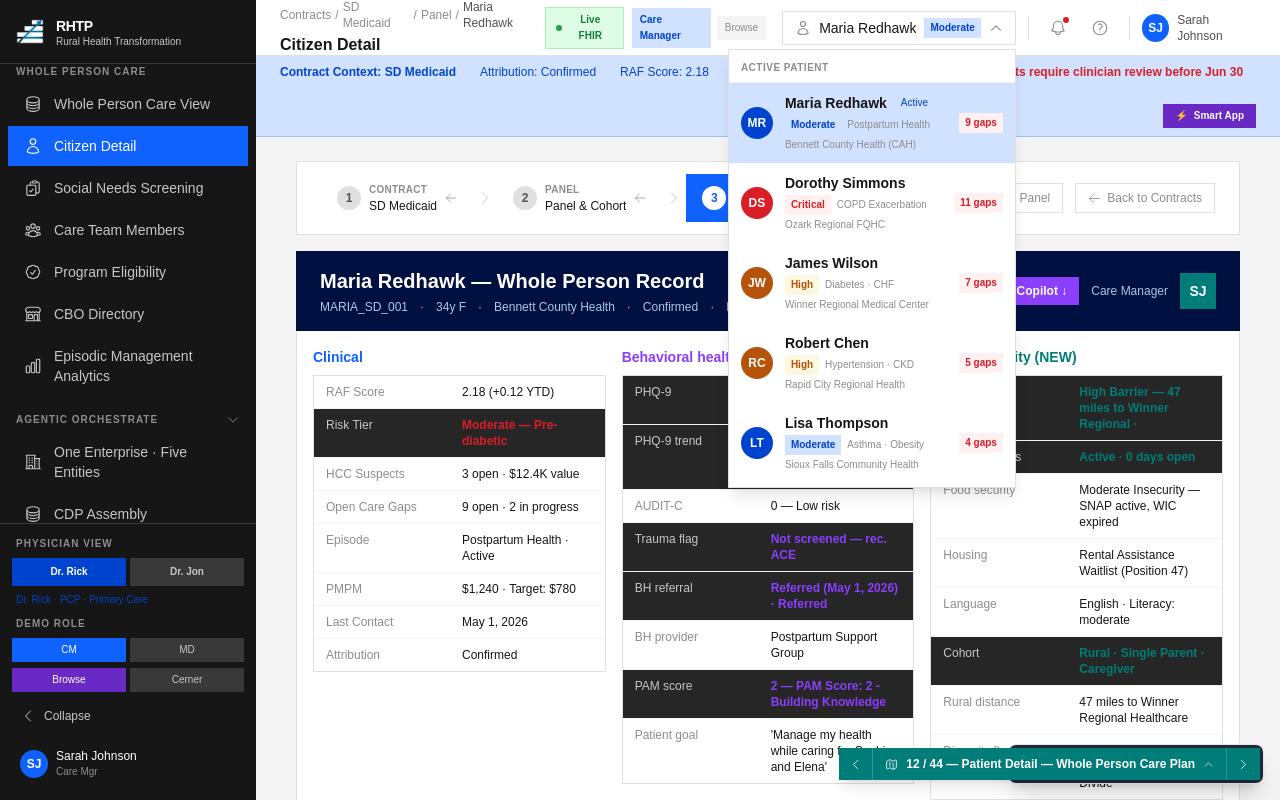
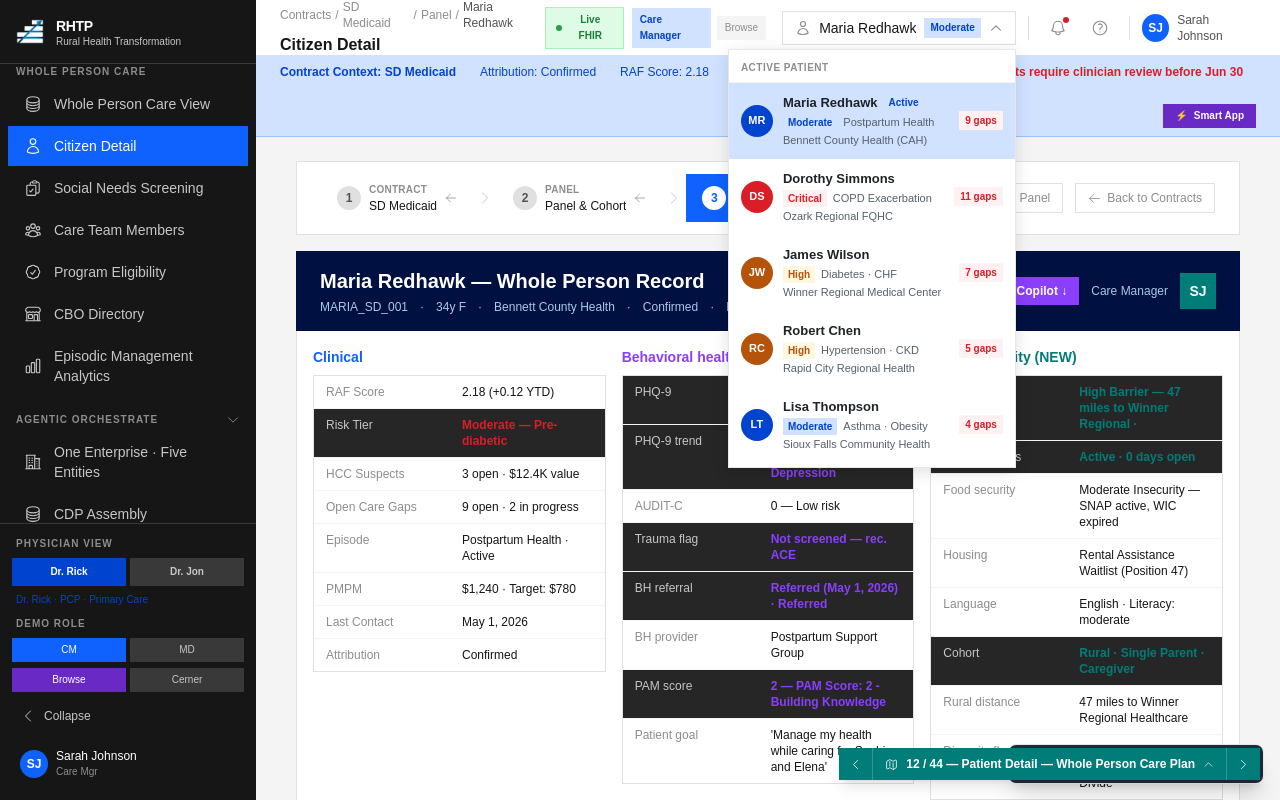
Before and after one commit to rickwill-ibm/RHTP-Code-Base, a Next.js app: page /patient-detail in a window 1280 px wide. Both pictures are taken after a click on the button "Switch active patient". Built offline with nearby package versions, Linux system fonts and the light colour scheme.

Commit message:
fix: PatientSwitcher uses fixed positioning (escapes overflow:hidden); add optional SmartLaunchContext fields

```diff
--- a/src/components/PatientSwitcherDropdown.tsx
+++ b/src/components/PatientSwitcherDropdown.tsx
@@ -2,9 +2,8 @@
 /**
  * PatientSwitcherDropdown — topbar patient picker.
  *
- * Reads all 5 patients from the registry, shows name + risk tier badge.
- * On select → calls setActivePatientId() from AppContext so all patient-facing
- * screens update without any page-level changes.
+ * Uses fixed positioning so the panel escapes any overflow:hidden on parent
+ * containers (the AppLayout header wrapper clips absolute children).
  *
  * Author: Richard Hennessy — TCOC Total Cost of Care Clinical Platform
  */
@@ -23,15 +22,32 @@ const RISK_STYLES: Record<string, { bg: string; text: string }> = {
 export default function PatientSwitcherDropdown() {
   const { activePatientId, setActivePatientId } = useAppContext();
   const [open, setOpen] = useState(false);
-  const ref = useRef<HTMLDivElement>(null);
+  const [panelPos, setPanelPos] = useState<{ top: number; right: number } | null>(null);
+  const btnRef = useRef<HTMLButtonElement>(null);
+  const panelRef = useRef<HTMLDivElement>(null);
 
   const patients = getAllRegistryPatients();
   const active = patients.find((p) => p.platformId === activePatientId) ?? patients[0];
 
+  // Position panel using fixed coords derived from button rect
+  function openPanel() {
+    if (!btnRef.current) return;
+    const rect = btnRef.current.getBoundingClientRect();
+    setPanelPos({
+      top: rect.bottom + 4,
+      right: window.innerWidth - rect.right,
+    });
+    setOpen(true);
+  }
+
   // Close on outside click
   useEffect(() => {
     function handler(e: MouseEvent) {
-      if (ref.current && !ref.current.contains(e.target as Node)) {
+      const target = e.target as Node;
+      if (
+        btnRef.current && !btnRef.current.contains(target) &&
+        panelRef.current && !panelRef.current.contains(target)
+      ) {
         setOpen(false);
       }
     }
@@ -39,23 +55,37 @@ export default function PatientSwitcherDropdown() {
     return () => document.removeEventListener('mousedown', handler);
   }, [open]);
 
+  // Reposition on scroll/resize
+  useEffect(() => {
+    if (!open) return;
+    function reposition() {
+      if (!btnRef.current) return;
+      const rect = btnRef.current.getBoundingClientRect();
+      setPanelPos({ top: rect.bottom + 4, right: window.innerWidth - rect.right });
+    }
+    window.addEventListener('scroll', reposition, true);
+    window.addEventListener('resize', reposition);
+    return () => {
+      window.removeEventListener('scroll', reposition, true);
+      window.removeEventListener('resize', reposition);
+    };
+  }, [open]);
+
   const riskStyle = RISK_STYLES[active?.riskTier ?? 'Moderate'];
 
   return (
-    <div ref={ref} className="relative">
+    <>
       {/* Trigger button */}
       <button
-        onClick={() => setOpen((o) => !o)}
+        ref={btnRef}
+        onClick={() => open ? setOpen(false) : openPanel()}
         className="flex items-center gap-2 px-3 py-1.5 border border-carbon-gray-20 bg-white hover:bg-carbon-gray-10 transition-colors text-sm"
         title="Switch active patient"
       >
         {/* Patient icon */}
         <svg
           className="w-4 h-4 text-carbon-gray-50 flex-shrink-0"
-          fill="none"
-          viewBox="0 0 24 24"
-          strokeWidth={1.8}
-          stroke="currentColor"
+          fill="none" viewBox="0 0 24 24" strokeWidth={1.8} stroke="currentColor"
         >
           <path strokeLinecap="round" strokeLinejoin="round" d="M15.75 6a3.75 3.75 0 11-7.5 0 3.75 3.75 0 017.5 0zM4.501 20.118a7.5 7.5 0 0114.998 0A17.933 17.933 0 0112 21.75c-2.676 0-5.216-.584-7.499-1.632z" />
         </svg>
@@ -76,18 +106,29 @@ export default function PatientSwitcherDropdown() {
         {/* Chevron */}
         <svg
           className={`w-3.5 h-3.5 text-carbon-gray-50 flex-shrink-0 transition-transform duration-150 ${open ? 'rotate-180' : ''}`}
-          fill="none"
-          viewBox="0 0 24 24"
-          strokeWidth={2}
-          stroke="currentColor"
+          fill="none" viewBox="0 0 24 24" strokeWidth={2} stroke="currentColor"
         >
           <path strokeLinecap="round" strokeLinejoin="round" d="M19.5 8.25l-7.5 7.5-7.5-7.5" />
         </svg>
       </button>
 
-      {/* Dropdown panel */}
-      {open && (
-        <div className="absolute top-full right-0 mt-1 w-72 bg-white border border-carbon-gray-20 shadow-lg z-50 py-1">
+      {/* Dropdown panel — fixed so it escapes overflow:hidden on layout wrapper */}
+      {open && panelPos && (
+        <div
+          ref={panelRef}
+          style={{
+            position: 'fixed',
+            top: panelPos.top,
+            right: panelPos.right,
+            zIndex: 9999,
+            width: 288,
+            boxShadow: '0 4px 16px rgba(0,0,0,0.12)',
+            border: '1px solid #e5e7eb',
+            background: '#fff',
+            paddingTop: 4,
+            paddingBottom: 4,
+          }}
+        >
           <p className="px-3 py-1.5 text-2xs font-semibold text-carbon-gray-50 uppercase tracking-wider border-b border-carbon-gray-10">
             Active Patient
           </p>
@@ -101,49 +142,60 @@ export default function PatientSwitcherDropdown() {
                   setActivePatientId(p.platformId);
                   setOpen(false);
                 }}
-                className={`w-full flex items-center gap-3 px-3 py-2.5 text-left transition-colors hover:bg-carbon-gray-10 ${
-                  isActive ? 'bg-[#d0e2ff]' : ''
-                }`}
+                style={{
+                  width: '100%',
+                  display: 'flex',
+                  alignItems: 'center',
+                  gap: 10,
+                  padding: '10px 12px',
+                  background: isActive ? '#d0e2ff' : 'transparent',
+                  border: 'none',
+                  cursor: 'pointer',
+                  textAlign: 'left',
+                }}
+                onMouseEnter={(e) => { if (!isActive) (e.currentTarget as HTMLElement).style.background = '#f4f4f4'; }}
+                onMouseLeave={(e) => { (e.currentTarget as HTMLElement).style.background = isActive ? '#d0e2ff' : 'transparent'; }}
               >
                 {/* Avatar */}
                 <div
-                  className="w-8 h-8 rounded-full flex items-center justify-center flex-shrink-0 text-xs font-bold text-white"
-                  style={{ background: rs.text }}
+                  style={{
+                    width: 32, height: 32, borderRadius: '50%',
+                    background: rs.text, flexShrink: 0,
+                    display: 'flex', alignItems: 'center', justifyContent: 'center',
+                    fontSize: 11, fontWeight: 700, color: '#fff',
+                  }}
                 >
                   {p.name.split(' ').map((w) => w[0]).join('').slice(0, 2)}
                 </div>
 
                 {/* Details */}
-                <div className="flex-1 min-w-0">
-                  <div className="flex items-center gap-2">
-                    <span className="text-sm font-semibold text-carbon-gray-100 truncate">
+                <div style={{ flex: 1, minWidth: 0 }}>
+                  <div style={{ display: 'flex', alignItems: 'center', gap: 6 }}>
+                    <span style={{ fontSize: 13, fontWeight: 600, color: '#1f2328', overflow: 'hidden', textOverflow: 'ellipsis', whiteSpace: 'nowrap' }}>
                       {p.name}
                     </span>
                     {isActive && (
-                      <span className="text-2xs font-medium text-[#0043ce] bg-[#d0e2ff] px-1.5 py-0.5 flex-shrink-0">
+                      <span style={{ fontSize: 10, fontWeight: 600, color: '#0043ce', background: '#d0e2ff', padding: '1px 5px', flexShrink: 0 }}>
                         Active
                       </span>
                     )}
                   </div>
-                  <div className="flex items-center gap-1.5 mt-0.5">
-                    <span
-                      className="text-2xs font-semibold px-1.5 py-0.5"
-                      style={{ background: rs.bg, color: rs.text }}
-                    >
+                  <div style={{ display: 'flex', alignItems: 'center', gap: 6, marginTop: 2 }}>
+                    <span style={{ fontSize: 10, fontWeight: 700, padding: '1px 5px', background: rs.bg, color: rs.text }}>
                       {p.riskTier}
                     </span>
-                    <span className="text-2xs text-carbon-gray-50 truncate">
+                    <span style={{ fontSize: 11, color: '#57606a', overflow: 'hidden', textOverflow: 'ellipsis', whiteSpace: 'nowrap' }}>
                       {p.episodeType}
                     </span>
                   </div>
-                  <div className="text-2xs text-carbon-gray-50 truncate mt-0.5">
+                  <div style={{ fontSize: 11, color: '#57606a', overflow: 'hidden', textOverflow: 'ellipsis', whiteSpace: 'nowrap', marginTop: 1 }}>
                     {p.organization}
                   </div>
                 </div>
 
                 {/* Gap count */}
                 {p.openCareGaps > 0 && (
-                  <span className="text-2xs font-bold text-[#da1e28] bg-[#fff1f1] px-1.5 py-0.5 flex-shrink-0">
+                  <span style={{ fontSize: 10, fontWeight: 700, color: '#da1e28', background: '#fff1f1', padding: '2px 6px', flexShrink: 0 }}>
                     {p.openCareGaps} gaps
                   </span>
                 )}
@@ -152,6 +204,6 @@ export default function PatientSwitcherDropdown() {
           })}
         </div>
       )}
-    </div>
+    </>
   );
 }
--- a/src/lib/smartFhirTypes.ts
+++ b/src/lib/smartFhirTypes.ts
@@ -12,6 +12,10 @@ export interface SmartLaunchContext {
   tokenExpiry: number;
   launchTimestamp: string;
   cernerOrgId: string;
+  // Optional fields used by audit log and display
+  launchToken?: string;
+  patientName?: string;
+  encounterType?: string;
 }
 
 // ─── FHIR Resources ───────────────────────────────────────────────────────────
```
